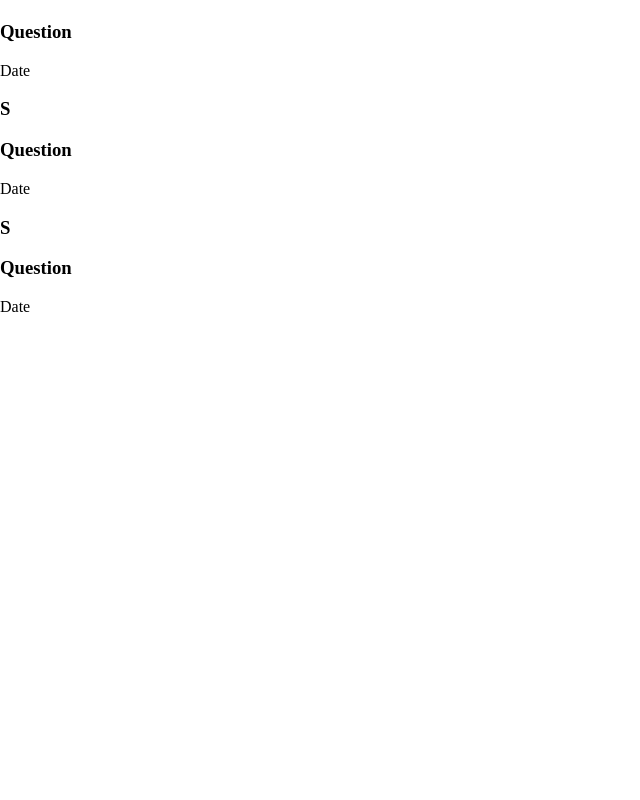
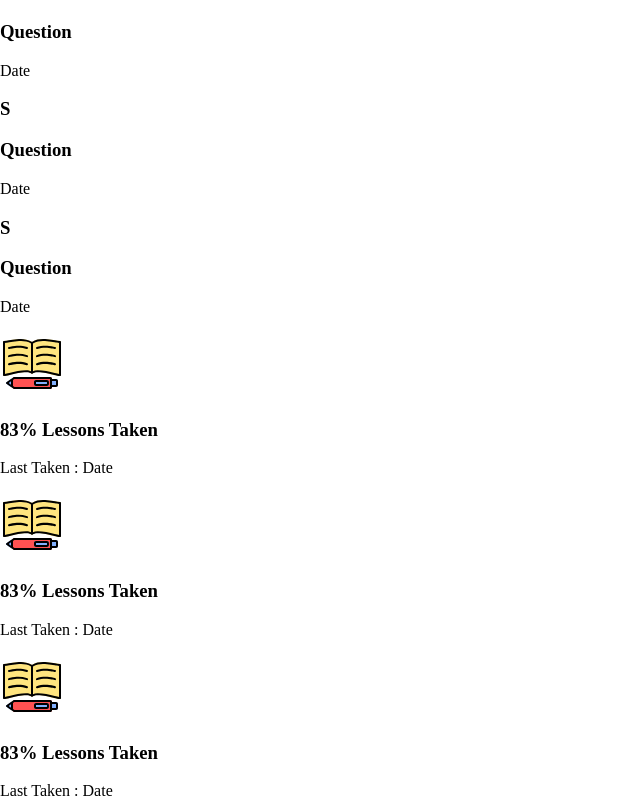
Before and after one commit to Khaalidsub/OSPC-System, a Next.js app in the folder ospc-client/: page /dashboard in a window 1280 px wide. Shown: the part 8659-9459 px from the top of the page, without its empty margins (0-640 px from the left). Before the commit the page ends 8975 px from the top, so only its background shows below. Built offline with nearby package versions, Linux system fonts and the light colour scheme.

Commit message:
Add Metric Card

```diff
--- /dev/null
+++ b/ospc-client/components/Cards/MetricCard.tsx
@@ -0,0 +1,13 @@
+
+
+export const MetricCard = () => {
+    return (
+        <div className="bg-blue-200 p-3 px-6 rounded-xl   flex flex-row m-3">
+            <div className="bg-blue-400 rounded-full m-1 p-2"><img className="h-12 w-12" src="/icons/lesson.svg" /></div>
+            <div className="flex flex-col justify-between m-1 ml-3 items-start">
+                <h3 className="font-bold text-xl">83% Lessons Taken</h3>
+                <p>Last Taken : Date</p>
+            </div>
+        </div>
+    )
+}
--- a/ospc-client/components/Cards/index.ts
+++ b/ospc-client/components/Cards/index.ts
@@ -1,2 +1,3 @@
 export * from "./SecondaryCard";
 export * from "./TertiaryCard";
+export * from "./MetricCard";
--- a/ospc-client/pages/dashboard.tsx
+++ b/ospc-client/pages/dashboard.tsx
@@ -1,5 +1,5 @@
 import React from 'react'
-import { SecondaryCard, TertiaryCard } from "components"
+import { MetricCard, SecondaryCard, TertiaryCard } from "components"
 
 export const Dashboard = () => {
     const UpComingLessons = () => {
@@ -29,6 +29,15 @@ export const Dashboard = () => {
             </div>
         )
     }
+
+
+    const Metrics = () => {
+        return (<div className="flex flex-row justify-evenly mt-12">
+            <MetricCard />
+            <MetricCard />
+            <MetricCard />
+        </div>)
+    }
     return (
         <div className="md:m-6 lg:m-24 flex flex-col">
             <h2 className="text-6xl font-extrabold my-4">Welcome Back!</h2>
@@ -36,6 +45,8 @@ export const Dashboard = () => {
                 <UpComingLessons />
                 <LatestQuestions />
             </div>
+            <Metrics />
+
         </div>
     )
 }
```
